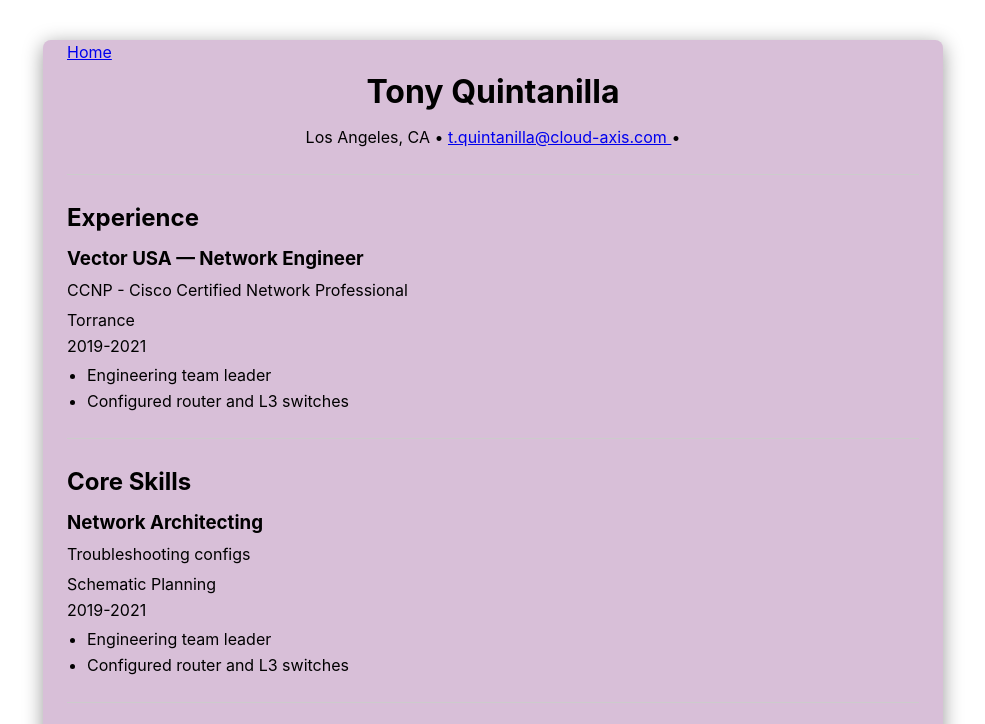
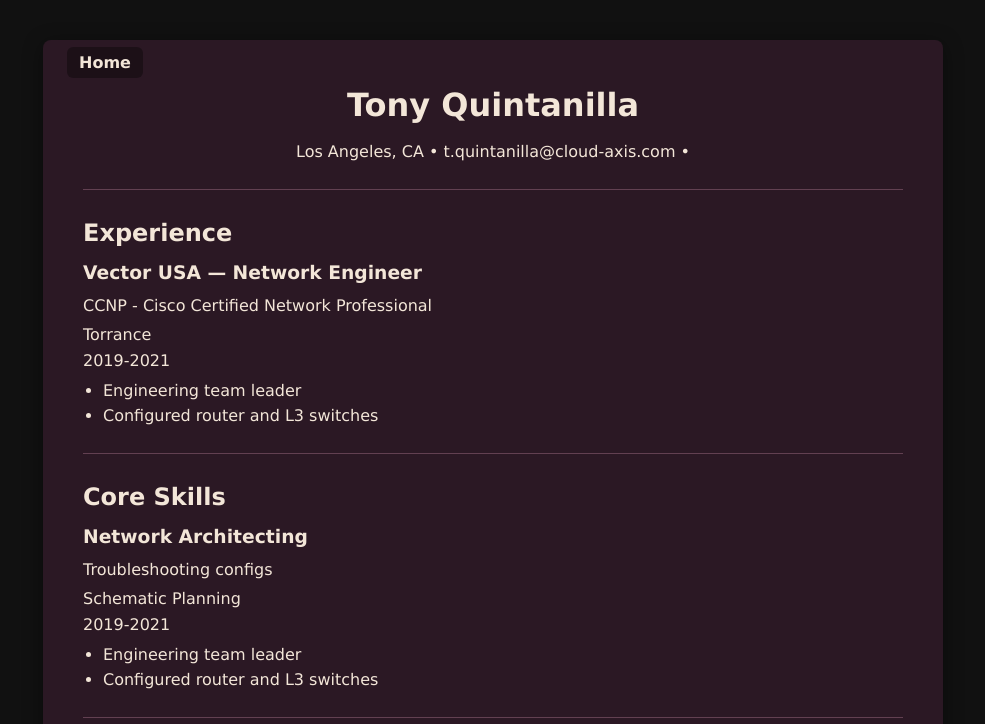
Before and after one commit to ultraman-labs/cloud-resume-challenge, a plain HTML site: page frontend/public/index.html in a window 1280 px wide. Shown: the top 724 px of the page, without its empty margins (147-1132 px from the left). Drawn offline with Linux system fonts and the light colour scheme.

Commit message:
WIP styling CSS, centering, nav placement.

```diff
--- a/frontend/public/assets/stylesheets/style.css
+++ b/frontend/public/assets/stylesheets/style.css
@@ -3,40 +3,68 @@
   box-sizing: border-box;
   -webkit-font-smoothing: antialiased;
   -moz-osx-font-smoothing: grayscale;
+  font-family: Verdana, Geneva, Tahoma, sans-serif;
 }
 
-/* Make the page fill the viewport */
-html, body {
-  height: 100%;
-  width:  100%;
-  min-height: 100%;
+/* Page background */
+body {
   margin: 0;
   padding: 0;
-  font-family: -apple-system, BlinkMacSystemFont, "Segoe UI", sans-serif;
+  background: #111;           /* dark outer background */
   line-height: 1.6;
 }
 
-/* Main résumé area */
+/* Main résumé area (the card) */
 main {
-
-  max-width: 900px;          /* constrain content width */
-  margin: 40px auto;         /* center horizontally with top/bottom margin */
-  padding: 0 24px 40px;      /* side padding + bottom breathing room */
-
-  /* If you want the card look, uncomment this block:
-  background: #1f111c;       /* dark plum card background */
+  position: relative;         /* nav will position relative to this */
+  max-width: 900px;
+  margin: 40px auto;
+  padding: 40px 40px 48px;
+  background: #2b1824;        /* plum résumé background */
+  color: #f3e6d8;
   border-radius: 8px;
-  background-color: rgb(216, 191, 216);  /* full-page background */
   box-shadow: 0 4px 20px rgba(0, 0, 0, 0.4);
-  */
 }
 
-/* Center header at top of résumé */
+/* Navigation link inside résumé card */
+.site-nav {
+  position: absolute;         /* relative to <main> */
+  top: 10px;                  /* distance from top edge of card */
+  left: 24px;                 /* align with main's left padding */
+}
+
+.site-nav a {
+  color: #f3e6d8;
+  text-decoration: none;
+  font-weight: bold;
+  background: rgba(0, 0, 0, 0.35);
+  padding: 6px 12px;
+  border-radius: 6px;
+}
+
+.site-nav a:hover {
+  background: rgba(0, 0, 0, 0.55);
+}
+
+/* Email link style */
+.email-link {
+  text-decoration: none;
+  color: inherit;
+}
+
+.email-link:hover {
+  color: #ffd27f;             /* soft highlight on hover */
+}
+
+/* Center header text */
 header {
   text-align: center;
 }
 
-h1, h2, h3 {
+/* Typography spacing */
+h1,
+h2,
+h3 {
   margin: 0 0 0.25em 0;
 }
 
@@ -48,12 +76,14 @@ section {
   margin-bottom: 1.5em;
 }
 
+/* Horizontal rule styling */
 hr {
   margin: 1.5em 0;
   border: none;
-  border-top: 1px solid #ccc;
+  border-top: 1px solid #624051;
 }
 
+/* Misc classes */
 .subtitle {
   font-style: italic;
   margin-bottom: 0.75em;
```
Also changed, not shown: 2 other files.
